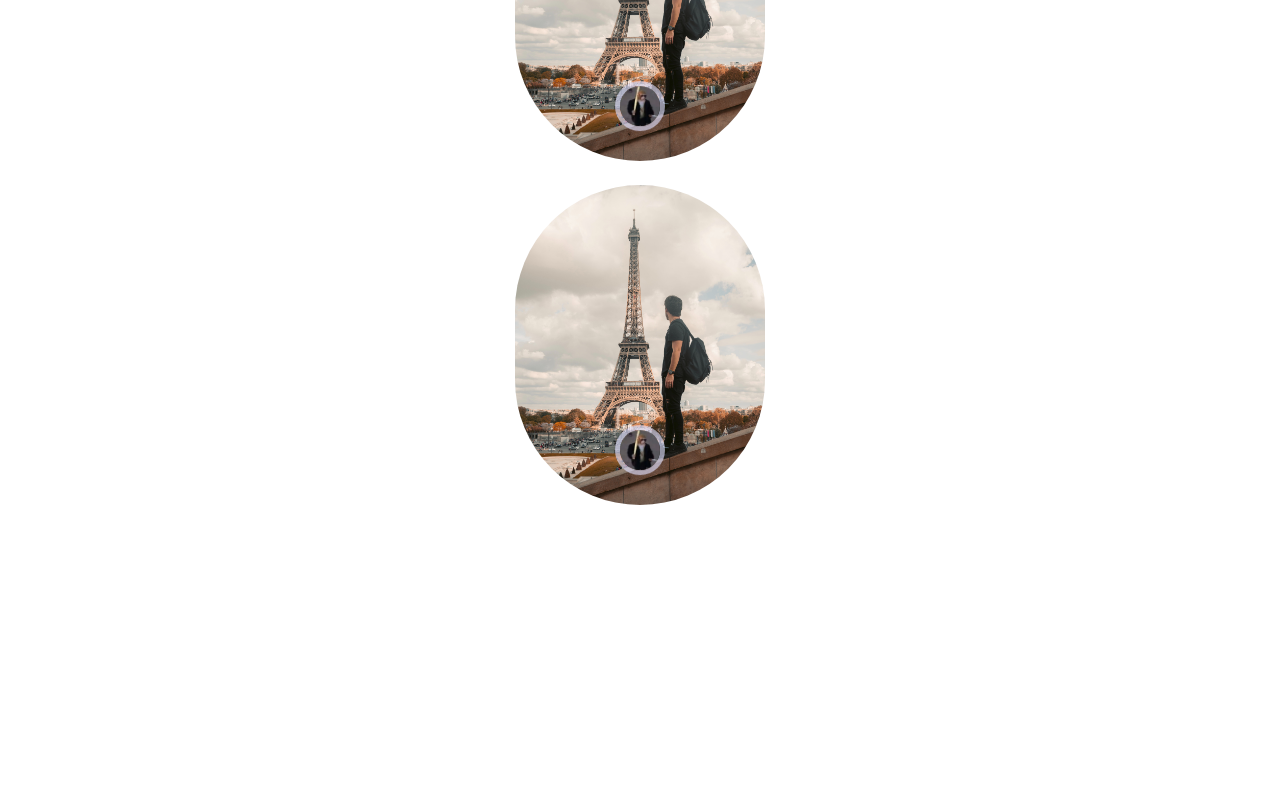
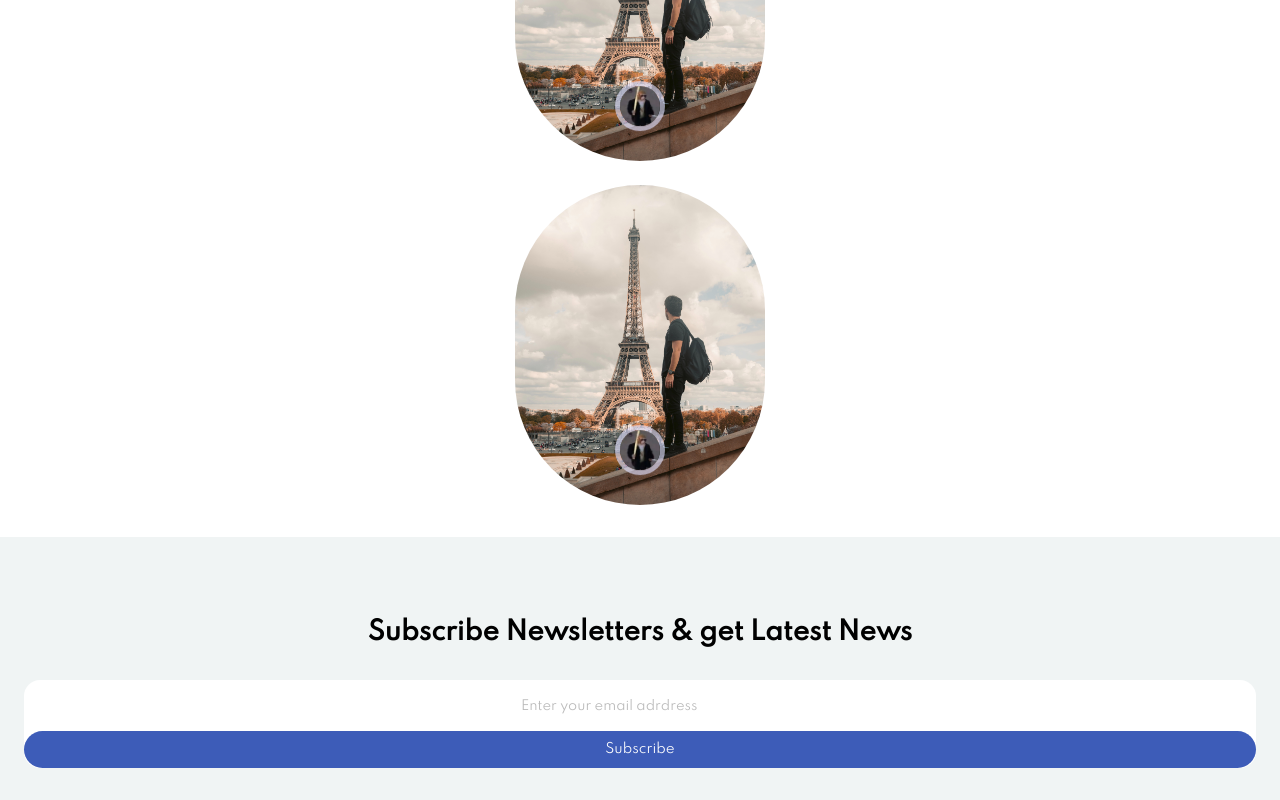
Before and after one commit to Robson-Aires/cavok_aviacao, a React (Vite) app: page / in a window 1280 px wide. Shown: the part 5883-6683 px from the top of the page. Before the commit the page ends 6420 px from the top, so only its background shows below. Built offline with nearby package versions, Linux system fonts and the light colour scheme.

Commit message:
a sessão subscribe finalizada

```diff
--- a/src/App.jsx
+++ b/src/App.jsx
@@ -4,7 +4,7 @@
 import Lounge from "./components/Lounge/Lounge"
 import Navbar from "./components/Navbar/Navbar"
 import Search from "./components/Search/Search"
-// import Subscribers from "./components/Subscribers/Subscribers"
+import Subscribers from "./components/Subscribers/Subscribers"
 import Support from "./components/Support/Support"
 import Travelers from "./components/Travelers/Travelers"
 
@@ -18,8 +18,8 @@
     <Info />
     <Lounge />
     <Travelers />
-    {/* <Subscribers />
-    <Footer />   */}
+     <Subscribers />
+    {/* <Footer />    */}
     </div>
   )
 }
--- a/src/components/Subscribers/Subscribers.jsx
+++ b/src/components/Subscribers/Subscribers.jsx
@@ -1,6 +1,14 @@
 const Subscribers = () => {
   return (
-    <div>Subscribers</div>
+    <div className="subscribe section">
+      <div className="sectionContainer container">
+        <h2>Subscribe Newsletters & get Latest News</h2>
+        <div className="inputDiv flex">
+          <input type="text" placeholder="Enter your email adrdress" />
+          <button className="btn">Subscribe</button>
+        </div>
+      </div>
+    </div>
   )
 }
 
--- a/src/main.scss
+++ b/src/main.scss
@@ -598,3 +598,35 @@
         }
     }
 }
+
+// subscribe section styling =======>
+
+.subscribe{
+    background: var(--SecondaryColor);
+
+    .sectionContainer{
+        text-align: center;
+        .inputDiv{
+            margin-top: 1rem;
+            flex-direction: column;
+            background: var(--whiteColor);
+            border-radius: 1rem;
+
+            input{
+                border: none;
+                outline: none;
+                background: transparent;
+                padding: 1rem .5rem;
+
+                &::placeholder{
+                    font-size: 13px;
+                    opacity: .5;
+                }
+            }
+
+            .btn{
+                width: 100%;
+            }
+        }
+    }
+}
```
